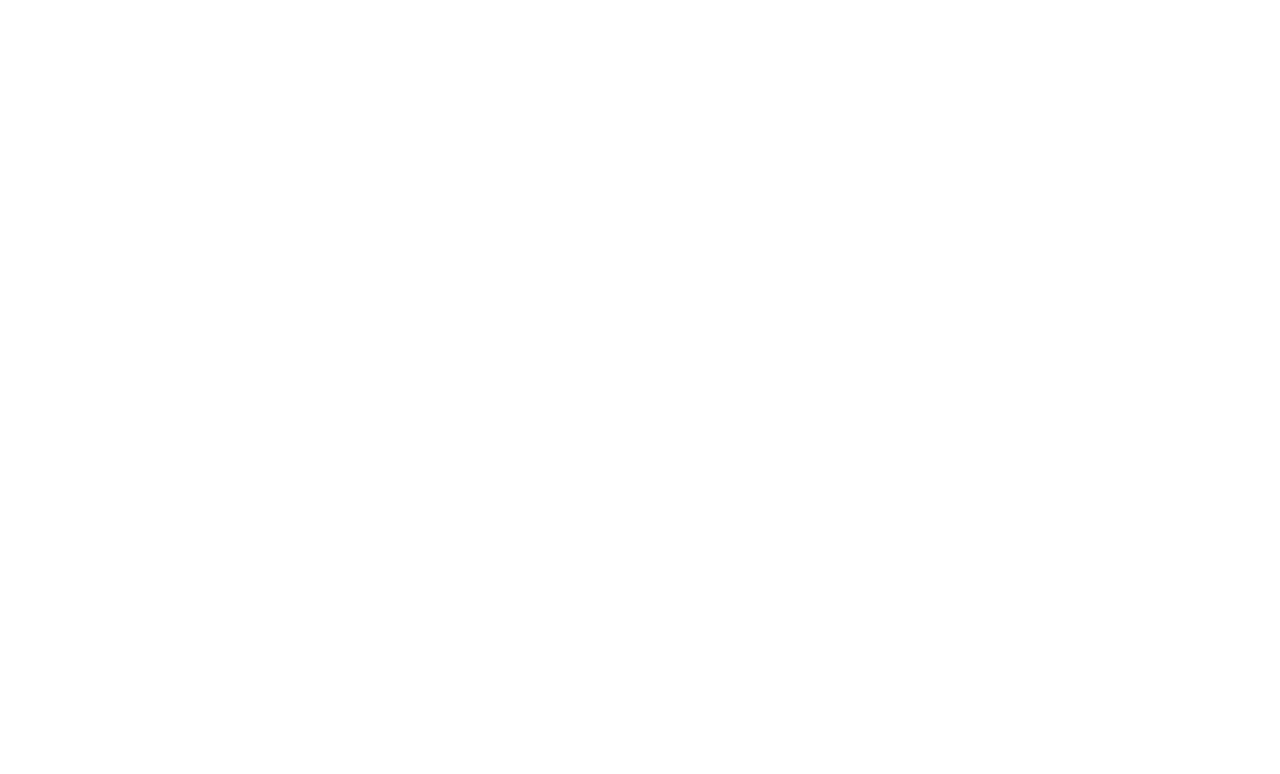
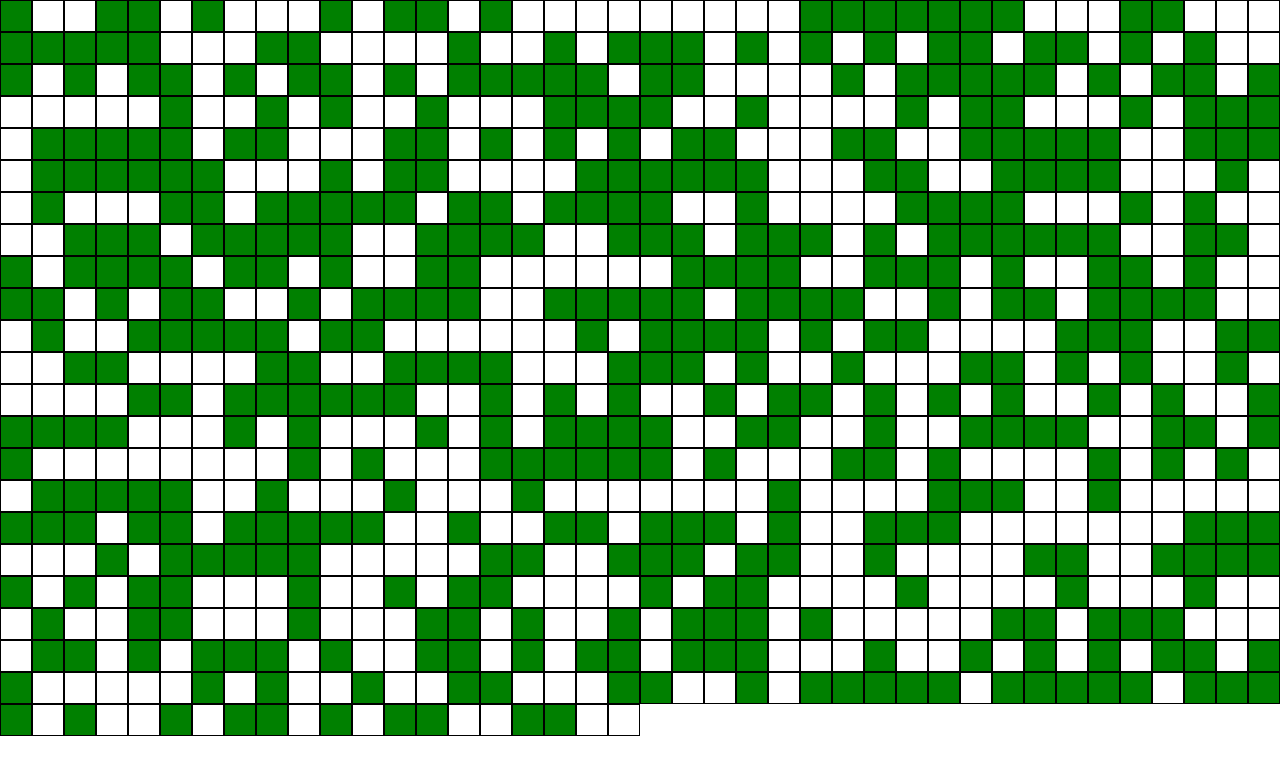
Before and after one commit to lucas-norris/game-of-life, a React (Create React App) app: page / in a window 1280 px wide. Shown: the top 774 px of the page. Built offline with nearby package versions, Linux system fonts and the light colour scheme.

Commit message:
random grid displays

```diff
--- a/src/App.js
+++ b/src/App.js
@@ -1,5 +1,5 @@
-import logo from './logo.svg'
 import './App.css'
+import React, { useState, useEffect } from 'react'
 
 const cols = 30
 const rows = 30
@@ -19,7 +19,30 @@
 console.log(randomGrid())
 
 function App() {
-  return <div className="App"></div>
+  const [grid, setGrid] = useState()
+
+  useEffect(() => {
+    setGrid(randomGrid())
+  }, [])
+  return (
+    <div className="App">
+      <div style={{ display: 'flex', flexWrap: 'wrap' }}>
+        {grid &&
+          grid.map((rows, i) =>
+            rows.map((col, k) => (
+              <div
+                style={{
+                  width: 30,
+                  height: 30,
+                  backgroundColor: grid[i][k] ? 'green' : '',
+                  border: '1px solid black',
+                }}
+              />
+            ))
+          )}
+      </div>
+    </div>
+  )
 }
 
 export default App
```
